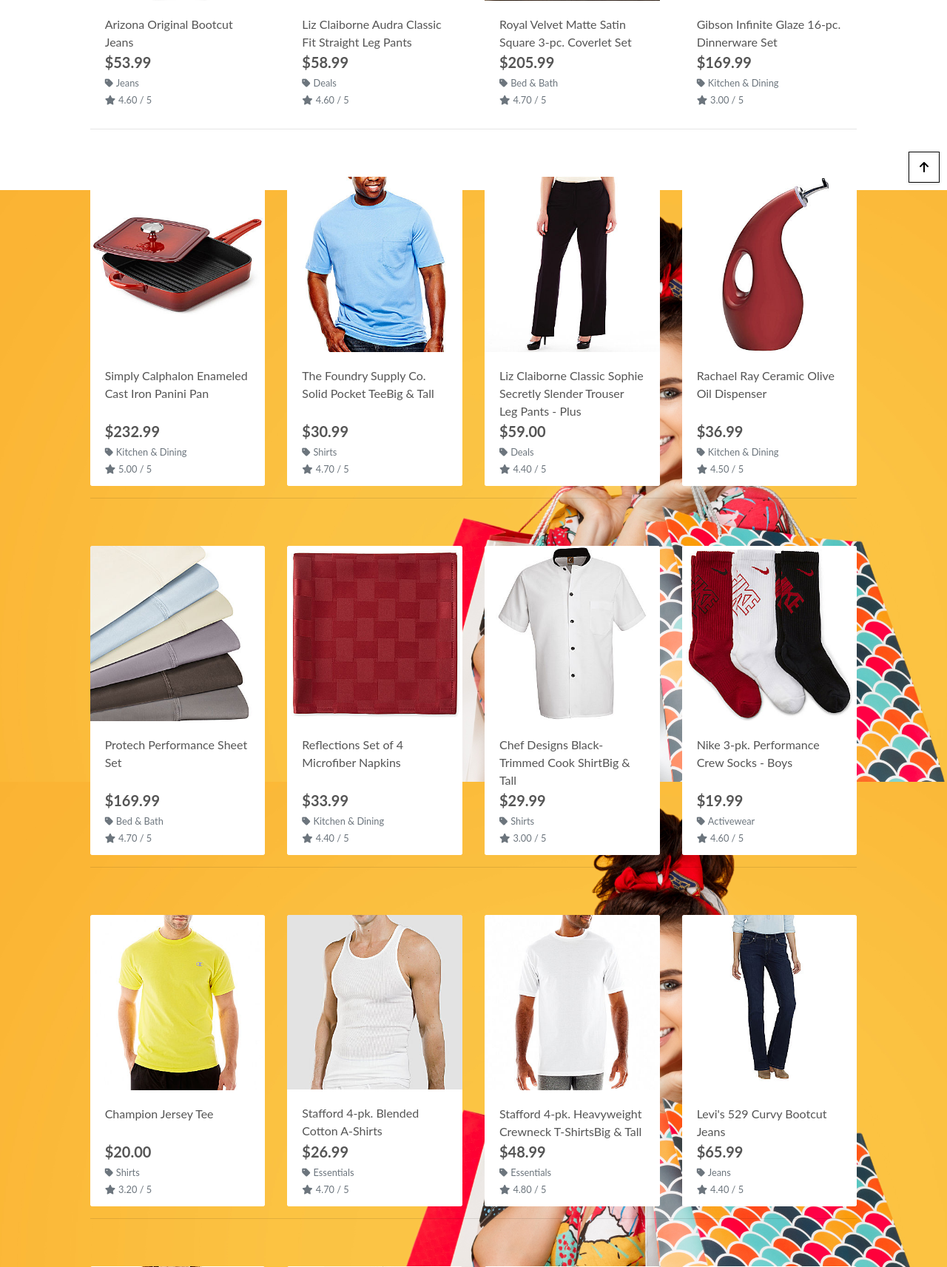
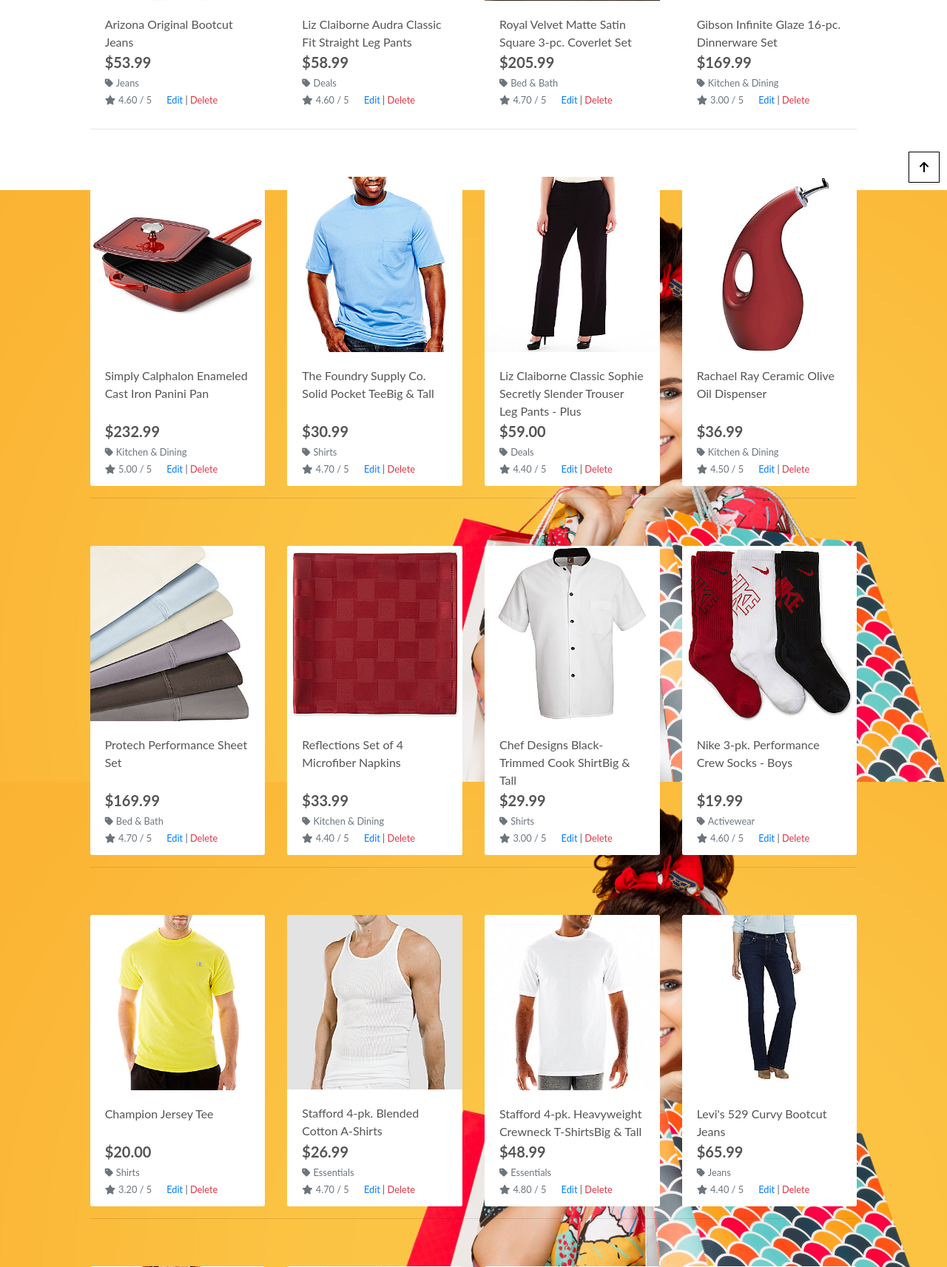
Before and after one commit to Sebastian-Torres-Matrix/ecommerce-fullstack-django-project, a Django app: page /products/ in a window 1280 px wide. Shown: the part 543-2256 px from the top of the page at 74% size. Run offline with Django 3.2, Linux system fonts and the light colour scheme; the visitor is signed in with stand-in values (Sample User, id 1); data comes from the database, SQL or seed files in the repository; some libraries are stand-ins or nearby versions.

Commit message:
Deleting products

```diff
--- a/products/templates/products/products.html
+++ b/products/templates/products/products.html
@@ -82,6 +82,12 @@
                                             {% else %}
                                                 <small class="text-muted">No Rating</small>
                                             {% endif %}
+                                            {% if request.user.is_superuser %}
+                                                <small class="ml-3">
+                                                    <a href="{% url 'edit_product' product.id %}">Edit</a> |
+                                                    <a class="text-danger" href="{% url 'delete_product' product.id %}">Delete</a>
+                                                </small>
+                                            {% endif %}
                                         </div>
                                     </div>
                                 </div>
--- a/products/urls.py
+++ b/products/urls.py
@@ -6,4 +6,5 @@ urlpatterns = [
     path('<int:product_id>/', views.product_detail, name='product_detail'),
     path('add/', views.add_product, name='add_product'),
     path('edit/<int:product_id>/', views.edit_product, name='edit_product'),
+    path('delete/<int:product_id>/', views.delete_product, name='delete_product'),
 ]
--- a/products/views.py
+++ b/products/views.py
@@ -31,7 +31,7 @@ def all_products(request):
                 direction = request.GET['direction']
                 if direction == 'desc':
                     sortkey = f'-{sortkey}'
-                    products = products.order_by(sortkey)
+            products = products.order_by(sortkey)
 
         if 'category' in request.GET:
             categories = request.GET['category'].split(',')
@@ -76,9 +76,9 @@ def add_product(request):
     if request.method == 'POST':
         form = ProductForm(request.POST, request.FILES)
         if form.is_valid():
-            form.save()
+            product = form.save()
             messages.success(request, 'Successfully added product!')
-            return redirect(reverse('add_product'))
+            return redirect(reverse('product_detail', args=[product.id]))
         else:
             messages.error(request, 'Failed to add product. Please ensure the form is valid.')
     else:
@@ -114,3 +114,11 @@ def edit_product(request, product_id):
     }
 
     return render(request, template, context)
+
+
+def delete_product(request, product_id):
+    """ Delete a product from the store """
+    product = get_object_or_404(Product, pk=product_id)
+    product.delete()
+    messages.success(request, 'Product deleted!')
+    return redirect(reverse('products'))
```
Also changed, not shown: products/templates/products/product_detail.html (+7 -1 lines).
